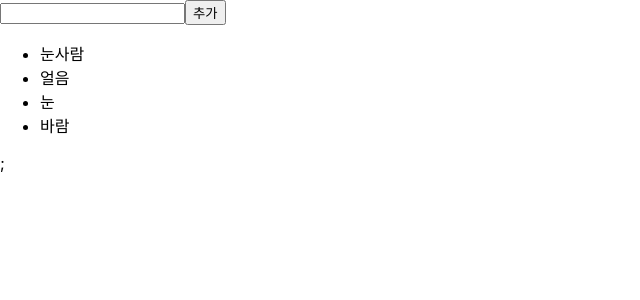
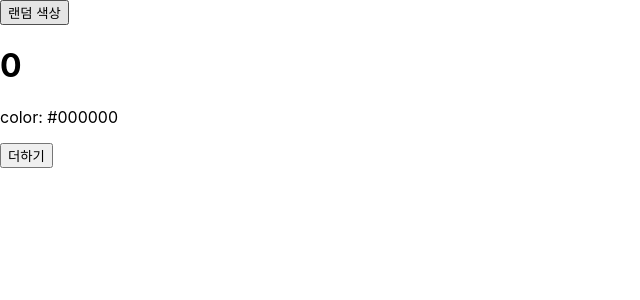
Before and after one commit to Leenamkwon/first-react, a React (Create React App) app: page / in a window 1280 px wide. Shown: the top 300 px of the page, without its empty margins (0-640 px from the left). Built offline with nearby package versions, Linux system fonts and the light colour scheme.

Commit message:
learned: LifeCycle

```diff
--- a/src/App.js
+++ b/src/App.js
@@ -1,9 +1,28 @@
 import React, { Component } from 'react';
-import Iteration from './iterationSample';
+import LifeCycleSample from './LifeCycleSample';
+
+function getRandomColor() {
+  return '#' + Math.floor(Math.random() * 16777215).toString(16);
+}
 
 class App extends Component {
+  state = {
+    color: '#000000',
+  };
+
+  handleClick = () => {
+    this.state({
+      color: getRandomColor(),
+    });
+  };
+
   render() {
-    return <Iteration />;
+    return (
+      <div>
+        <button onClick={this.handleClick}>랜덤 색상</button>
+        <LifeCycleSample color={this.state.color} />
+      </div>
+    );
   }
 }
 
--- /dev/null
+++ b/src/LifeCycleSample.js
@@ -0,0 +1,79 @@
+import React, { Component } from 'react';
+class LifeCycleSample extends Component {
+  state = {
+    number: 0,
+    color: null,
+  };
+
+  myRef = null; // ref를 설정할 부분
+
+  constructor(props) {
+    super(props);
+    console.log('constructor');
+  }
+
+  // 부모에게 받은 props를 state에 동기화 작업
+  static getDerivedStateFromProps(nextProps, prevState) {
+    console.log('getDerivedStateFromProps');
+    if (nextProps.color !== prevState.color) {
+      return { color: nextProps.color };
+    }
+    return null;
+  }
+
+  // 렌더링이 끝난 뒤
+  componentDidMount() {
+    console.log('componentDidMount');
+  }
+
+  shouldComponentUpdate(nextProps, nextState) {
+    console.log('shouldComponentUpdate', nextProps, nextState);
+    // 숫자의 마지막 자리가 4면 리렌더링하지 않습니다.
+    return nextState.number % 10 !== 4;
+  }
+
+  componentWillUnmount() {
+    console.log('componentWillUnmount');
+  }
+
+  handleClick = () => {
+    this.setState({
+      number: this.state.number + 1,
+    });
+  };
+
+  // DOM에서 변화가 일어나기 직전의 색상 속성을 snapshot 값으로 반환
+  getSnapshotBeforeUpdate(prevProps, prevState) {
+    console.log('getSnapshotBeforeUpdate');
+    if (prevProps.color !== this.props.color) {
+      return this.myRef.style.color;
+    }
+    return null;
+  }
+
+  // getSnapshotBeforeUpdate의 snapshot을 조회
+  componentDidUpdate(prevProps, prevState, snapshot) {
+    console.log('componentDidUpdate', prevProps, prevState);
+    if (snapshot) {
+      console.log('업데이트되기 직전 색상: ', snapshot);
+    }
+  }
+
+  render() {
+    console.log('render');
+    const style = {
+      color: this.props.color,
+    };
+    return (
+      <div>
+        {/* {this.props.missing.value} */}
+        <h1 style={style} ref={(ref) => (this.myRef = ref)}>
+          {this.state.number}
+        </h1>
+        <p>color: {this.state.color}</p>
+        <button onClick={this.handleClick}>더하기</button>
+      </div>
+    );
+  }
+}
+export default LifeCycleSample;
```
